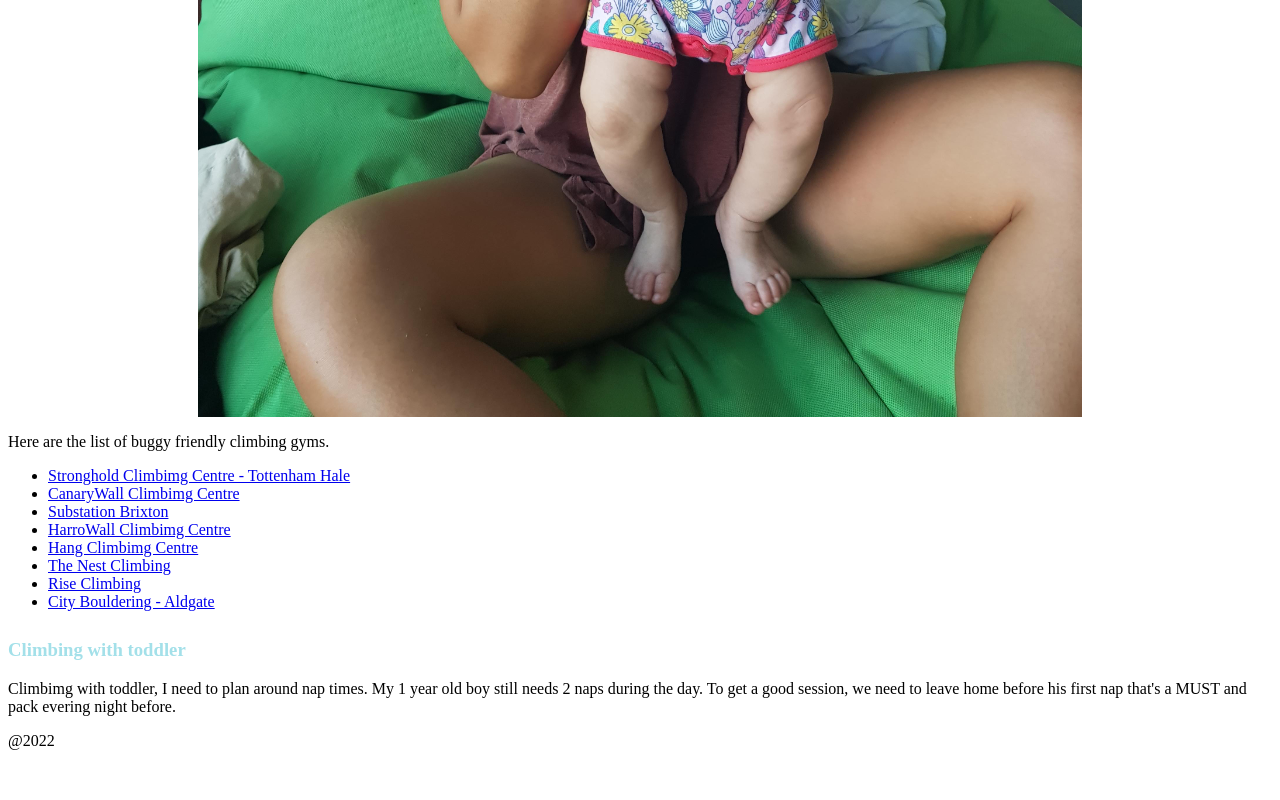
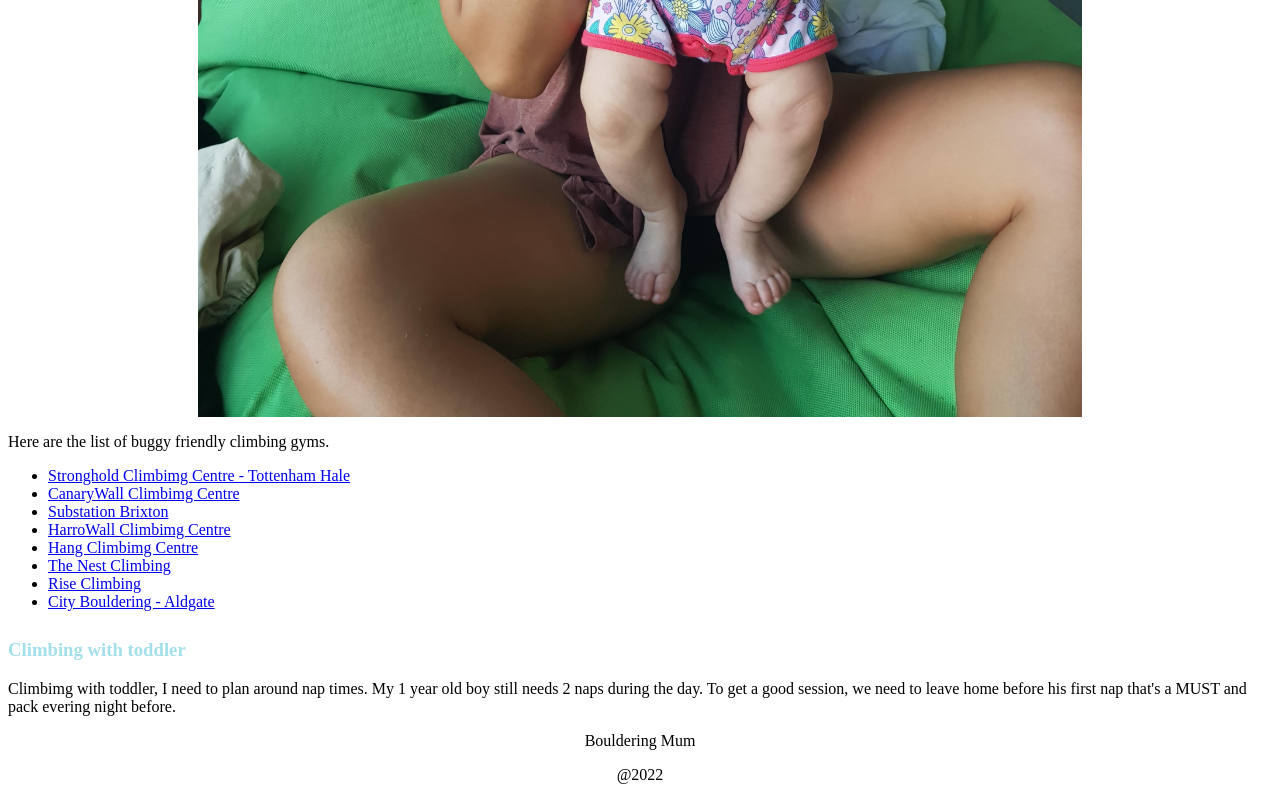
Before and after one commit to chontichayaud/My-first-repo, a plain HTML site: page index.html in a window 1280 px wide. Shown: the part 1828-2628 px from the top of the page. Before the commit the page ends 2594 px from the top, so only its background shows below. Drawn offline with Linux system fonts and the light colour scheme.

Commit message:
footer CSS

```diff
--- a/index.html
+++ b/index.html
@@ -53,9 +53,9 @@
       Climbimg with toddler, I need to plan around nap times. My 1 year old boy still needs 2 naps during the day. To get a good session, we need to leave home before his first nap that's a MUST and pack evering night before.
     </p>
     <footer>
+      <p>Bouldering Mum</p>
       <p>@2022</p>
     </footer>
-
   </body>
 
 </html>
--- a/styles.css
+++ b/styles.css
@@ -25,3 +25,6 @@ img {
   height: auto;
   padding-top: 10px;
 }
+footer {
+  text-align: center;
+}
```
